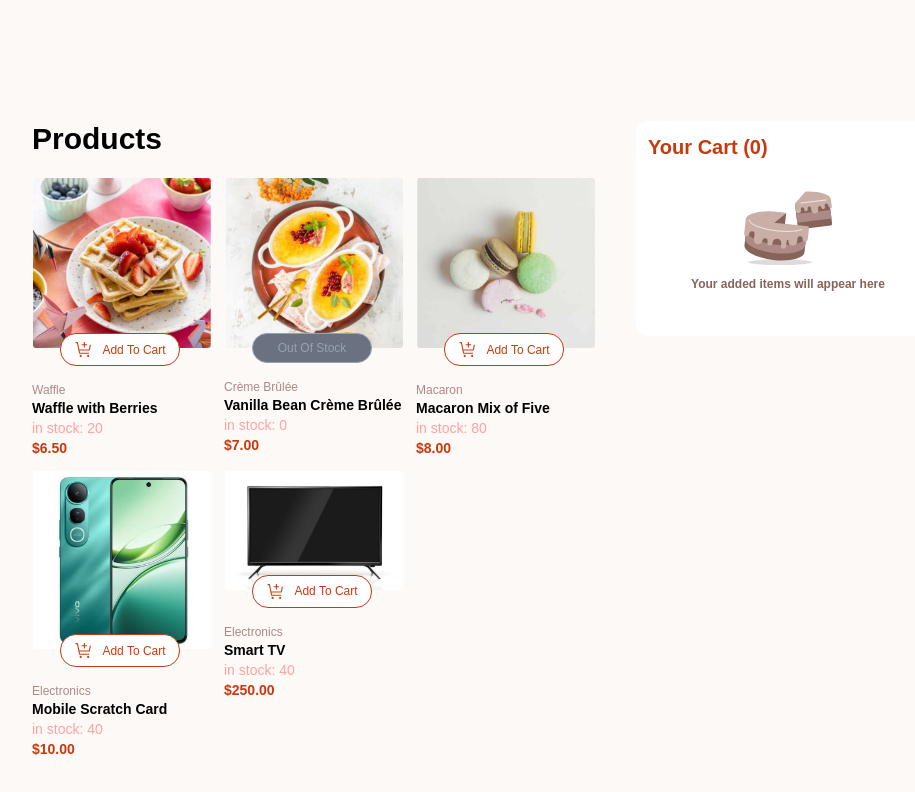
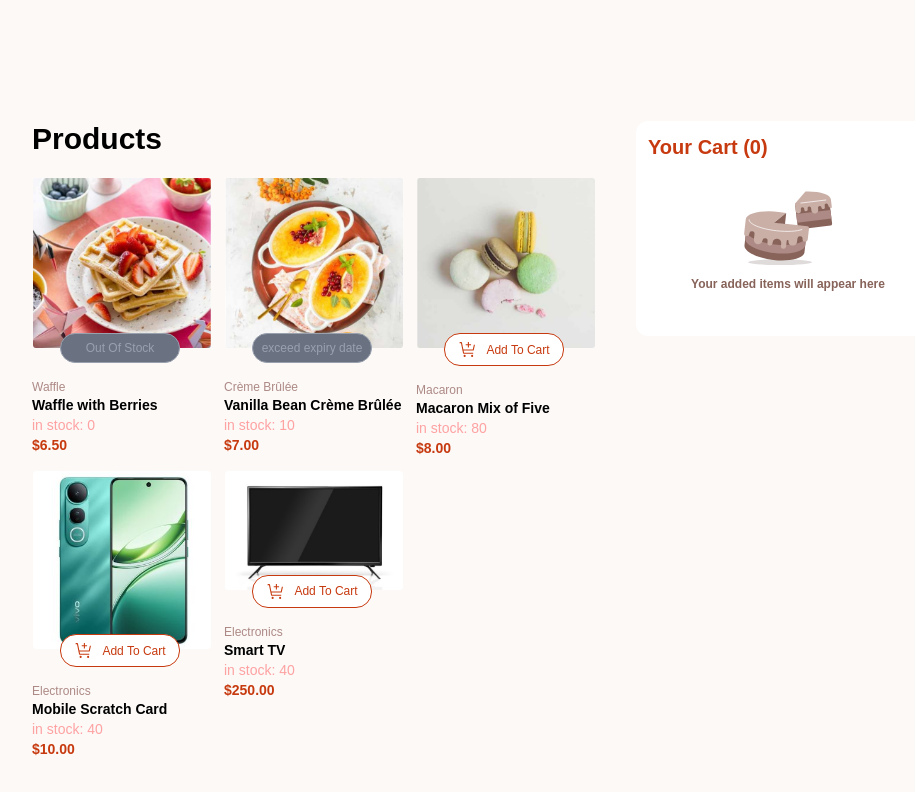
Before and after one commit to Maryiamreda/Fawry-Rise-Journey-Internship-Challenge, a Next.js app: page / in a window 1280 px wide. Shown: the top 792 px of the page, without its empty margins (80-995 px from the left). Built offline with nearby package versions, Linux system fonts and the light colour scheme.

Commit message:
expire date

```diff
--- a/src/app/button.tsx
+++ b/src/app/button.tsx
@@ -1,6 +1,6 @@
 "use client";
 
-import React, { useContext } from 'react';
+import React, { useContext, useState } from 'react';
 import { Products } from "./data";
 import Image from "next/image";
 import { CartContext } from './context';
@@ -21,6 +21,7 @@ export type Product = {
   weight: number | null;
 };
 const Button = ({ product }: { product: Product }) => {
+const [date ,setDate]=useState(new Date().getTime())
      const context = useContext(CartContext);
      if (!context) {
         throw new Error('useCart must be used within a CartProvider');
@@ -81,10 +82,10 @@ const Button = ({ product }: { product: Product }) => {
   </div>
 :
         <div>
-          {product.amount==0 ?
+      {product.amount==0 ?
           <div
            className='
-                         bg-gray-500
+                          bg-gray-500
                           border rounded-2xl
                           py-1.5 w-30
                           text-gray-400 text-xs
@@ -93,7 +94,19 @@ const Button = ({ product }: { product: Product }) => {
                           '
           >Out Of Stock</div>
            :
-               <div
+              <div>
+                {product.expirationDate && new Date(product.expirationDate) < new Date()?
+                <div
+                 className='
+                          bg-gray-500
+                          border rounded-2xl
+                          py-1.5 w-30
+                          text-gray-400 text-xs
+                          flex justify-center items-center gap-2
+                          relative bottom-4 left-7
+                          '
+                >exceed expiry date</div>
+                : <div
                           className='
                           cursor-pointer
                           border rounded-2xl  border-Red
@@ -113,7 +126,8 @@ const Button = ({ product }: { product: Product }) => {
 
                          />
                           Add To Cart
-                </div>
+                </div> }
+              </div>
                           }
         </div>                 }
 
--- a/src/app/data.tsx
+++ b/src/app/data.tsx
@@ -27,8 +27,8 @@ export const Products = [
     name: "Waffle with Berries",
     category: "Waffle",
     price: 6.50,
-    amount: 20,
-    expirationDate: "2025-08-01", // example
+    amount: 0,
+    expirationDate: "08/21/2025",
     shipping: true,
     weight: 0.5
   },
@@ -40,8 +40,8 @@ export const Products = [
     name: "Vanilla Bean Crème Brûlée",
     category: "Crème Brûlée",
     price: 7.00,
-    amount: 0,
-    expirationDate: "2025-07-15",
+    amount: 10,
+    expirationDate: "06/21/2025",
     shipping: true,
     weight: 0.4
   },
@@ -54,7 +54,7 @@ export const Products = [
     category: "Macaron",
     price: 8.00,
     amount: 80,
-    expirationDate: "2025-07-20",
+    expirationDate: "06/21/2026",
     shipping: true,
     weight: 0.3
   },
```
